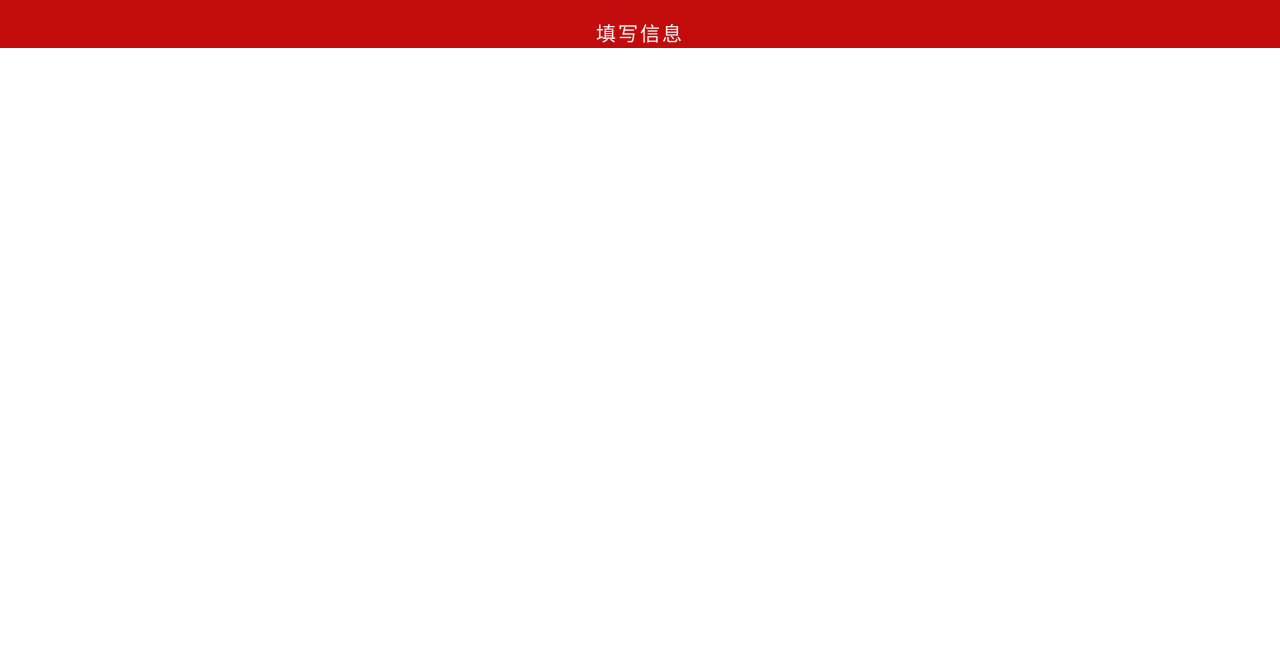
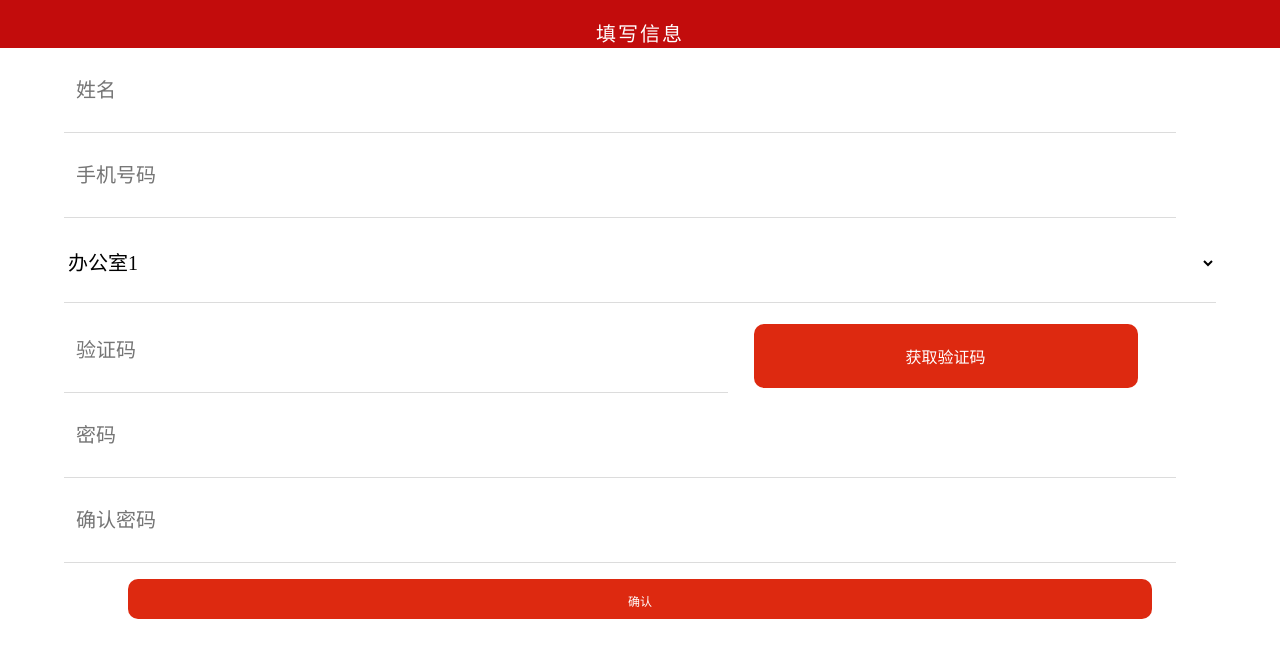
Before and after one commit to kokiyu/-, a plain HTML site: page login.html in a window 1280 px wide. Drawn offline with nearby package versions, Linux system fonts and the light colour scheme.

Commit message:
注册界面
注册界面

```diff
--- a/css/login-css.css
+++ b/css/login-css.css
@@ -31,3 +31,84 @@ html,body
 	letter-spacing:0.1em;
 	padding-bottom: 1px;
 }
+
+.table{
+	width: 100%;
+	text-align: center;
+	color: #dcdcdc;
+	display:flex;
+	flex-direction: column;
+	margin-left: 5%;
+}
+.enabled{
+	border: none;
+	padding: 2px 12px;
+	font-size: 20px;
+	line-height: 1.5;
+	border-bottom: 1px solid #dcdcdc;
+	outline: none;
+	width: 85%;
+	height: 10vh;
+}
+
+.selected{
+	border: none;
+	margin-top: 5px;
+	margin-bottom: 5px;
+	font-size: 20px;
+	line-height: 1.5;
+	width: 90%;
+	height: 10vh;
+	background-color: #fff;
+	border-bottom: 1px solid #dcdcdc;
+
+}
+.sured{
+	border: none;
+	padding: 2px 12px;
+	font-size: 20px;
+	line-height: 1.5;
+	border-bottom: 1px solid #dcdcdc;
+	outline: none;
+	width: 50%;
+	height: 10vh;
+	float: left;
+}
+
+.sureButton{
+	border-radius:10px;
+	color: #fff;
+	background-color: #dd2910;
+	width: 30%;
+	text-align: center;
+	height: 8vh;
+	line-height: 8vh;
+	float: left;
+	margin-left: 2%;
+	margin-top: 2vh;
+}
+
+.sureButton a{
+	font-size: 16px;
+	color: #fff;
+	text-decoration:none;
+}
+
+.button {
+	border-radius:10px;
+	color: #fff;
+	background-color: #dd2910;
+	width: 80%;
+	text-align: center;
+	margin-top:2vh;
+	margin-left: 5%;
+	height: 5vh;
+	line-height: 5vh;
+
+}
+
+.button a{
+	font-size: 12px;
+	color: #fff;
+	text-decoration:none;
+}
--- a/login.html
+++ b/login.html
@@ -13,4 +13,22 @@
 		<header class="header">
 			<div class="headerInfo" id = "haderTitle">填写信息</div>
 		</header>
+		<div class="table">
+			<input type="text"  class="enabled text-info" placeholder="姓名" />
+			<input type="text"  class="enabled text-info" placeholder="手机号码" />
+
+			<select name="select" class="selected">
+				<option value="0">办公室1</option>
+				<option value="1">办公室2</option>
+			</select>
+
+			<div id="sure">
+			<input type="text"  class="sured" placeholder="验证码" />
+			<div class="sureButton" ><a href = "sure.html">获取验证码</a></div>
+			</div>
+
+			<input type="text"  class="enabled text-info" placeholder="密码" />
+			<input type="text"  class="enabled text-info" placeholder="确认密码" />
+			<div class="button" ><a href = "sure.html">确认</a></div>
+		</div>
 	</body>
```
Also changed, not shown: start.html (+27 -34 lines), images/bg-red.jpg (added), images/danghui250.png (added), images/danghui300.png (added), images/guohui250.png (added), images/guohui300.png (added), images/字体包颜色.png (added), 1 other file. Lines whose indentation alone changed are shown as unchanged.
